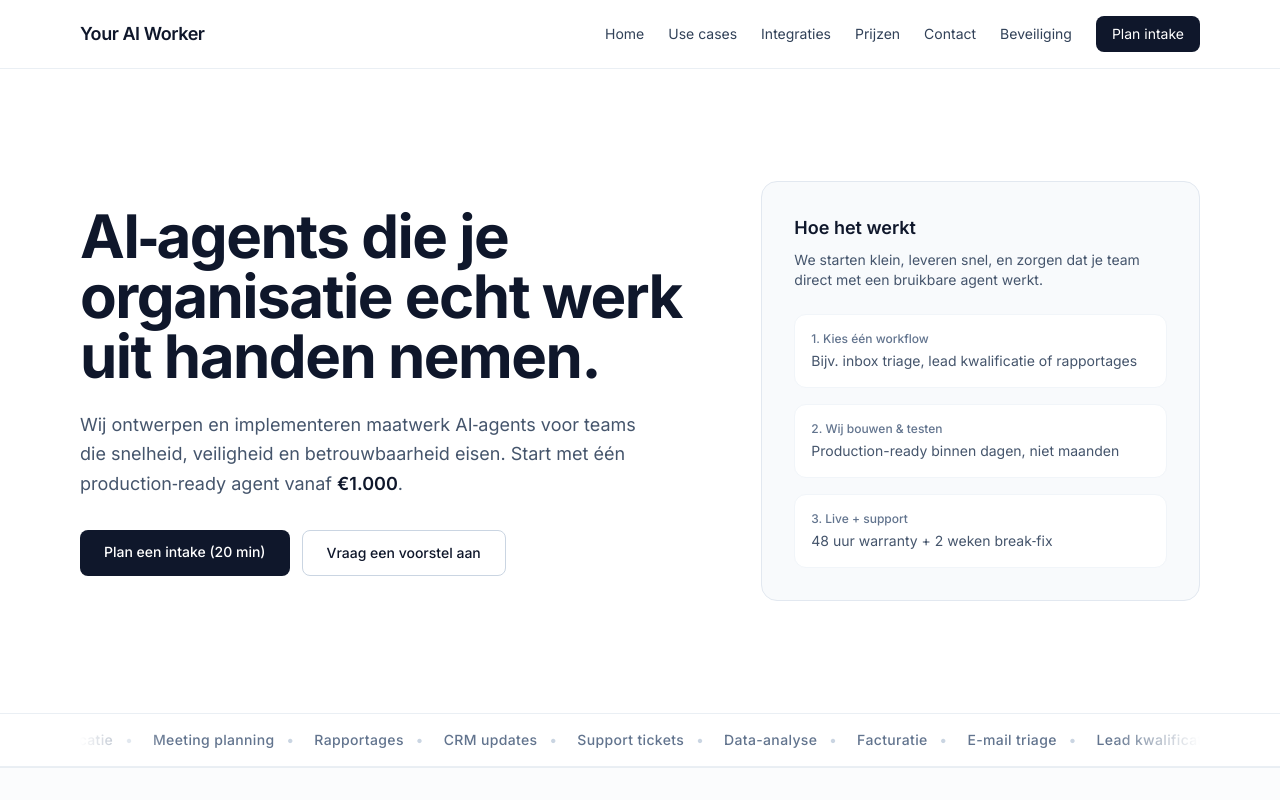
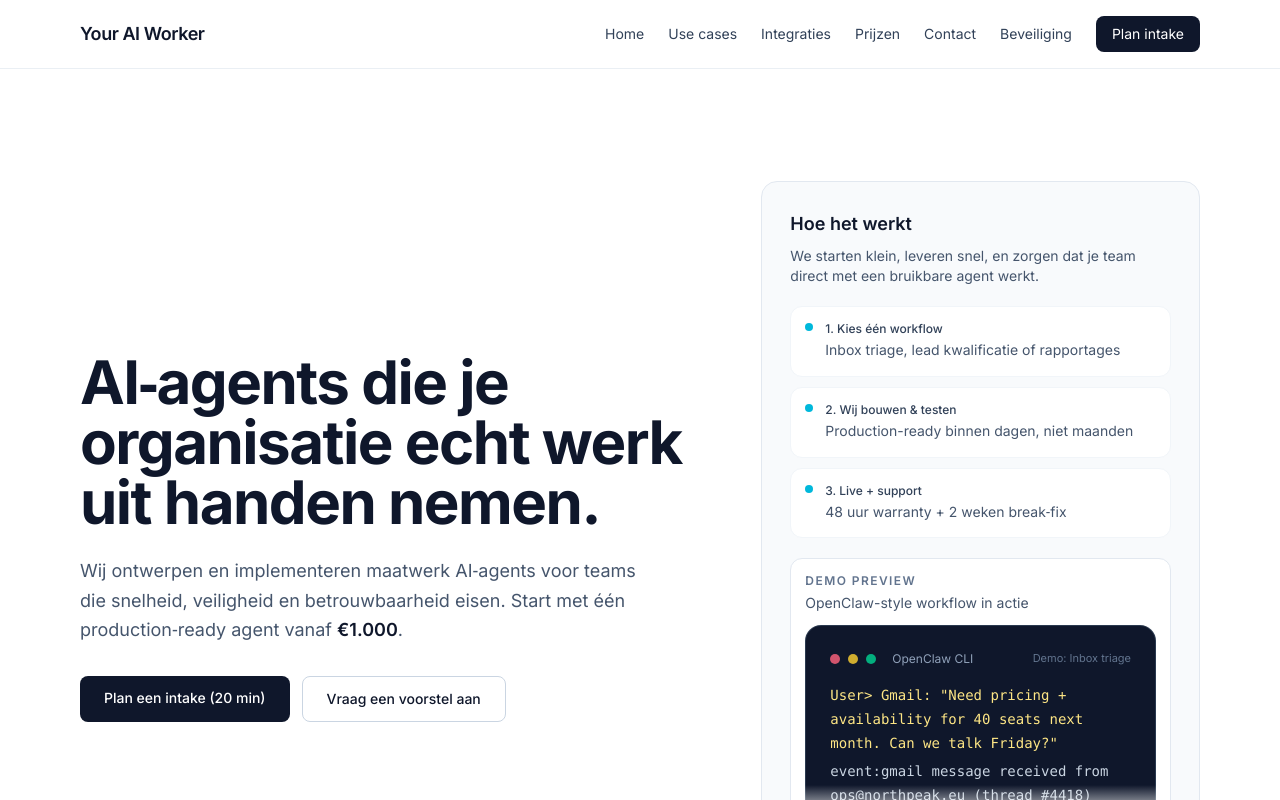
Before and after one commit to openclawbot69420-ux/youraiworker-site, a Next.js app: page / in a window 1280 px wide. Shown: the top 800 px of the page. Built offline with nearby package versions, Linux system fonts and the light colour scheme.

Commit message:
feat: refine hero right column (how it works + demo)

```diff
--- a/src/app/page.tsx
+++ b/src/app/page.tsx
@@ -96,30 +96,55 @@ const HomePage: React.FC = () => {
             </div>
           </div>
           <div className="lg:col-span-5">
-            <div className="rounded-2xl border border-slate-200 bg-slate-50 p-8">
+            <div className="rounded-2xl border border-slate-200 bg-slate-50 p-6 sm:p-7">
               <h2 className="text-lg font-semibold">Hoe het werkt</h2>
               <p className="mt-2 text-sm text-slate-600">
                 We starten klein, leveren snel, en zorgen dat je team direct met een bruikbare
                 agent werkt.
               </p>
-              <div className="mt-6 space-y-4">
-                <div className="rounded-xl bg-white p-4 border border-slate-100">
-                  <p className="text-xs font-medium text-slate-500">1. Kies één workflow</p>
-                  <p className="mt-1 text-sm text-slate-600">
-                    Bijv. inbox triage, lead kwalificatie of rapportages
-                  </p>
-                </div>
-                <div className="rounded-xl bg-white p-4 border border-slate-100">
-                  <p className="text-xs font-medium text-slate-500">2. Wij bouwen &amp; testen</p>
-                  <p className="mt-1 text-sm text-slate-600">
-                    Production-ready binnen dagen, niet maanden
-                  </p>
-                </div>
-                <div className="rounded-xl bg-white p-4 border border-slate-100">
-                  <p className="text-xs font-medium text-slate-500">3. Live + support</p>
-                  <p className="mt-1 text-sm text-slate-600">
-                    48 uur warranty + 2 weken break‑fix
-                  </p>
+              <div className="mt-5 space-y-2.5">
+                {[
+                  [
+                    "1. Kies één workflow",
+                    "Inbox triage, lead kwalificatie of rapportages",
+                  ],
+                  ["2. Wij bouwen & testen", "Production-ready binnen dagen, niet maanden"],
+                  ["3. Live + support", "48 uur warranty + 2 weken break‑fix"],
+                ].map(([title, desc]) => (
+                  <div
+                    key={title}
+                    className="flex gap-3 rounded-xl border border-slate-100 bg-white p-3.5"
+                  >
+                    <span
+                      aria-hidden="true"
+                      className="mt-0.5 h-2 w-2 shrink-0 rounded-full bg-cyan-500"
+                    />
+                    <div>
+                      <p className="text-xs font-medium text-slate-700">{title}</p>
+                      <p className="mt-0.5 text-xs leading-relaxed text-slate-600 sm:text-sm">
+                        {desc}
+                      </p>
+                    </div>
+                  </div>
+                ))}
+              </div>
+
+              <div className="mt-5 rounded-xl border border-slate-200 bg-white p-3.5">
+                <p className="text-xs font-semibold uppercase tracking-[0.12em] text-slate-500">
+                  Demo preview
+                </p>
+                <p className="mt-1 text-xs text-slate-600 sm:text-sm">
+                  OpenClaw-style workflow in actie
+                </p>
+
+                <div className="relative mt-3 overflow-hidden rounded-xl">
+                  <div className="h-52 overflow-hidden sm:h-56">
+                    <OpenClawTerminalDemo />
+                  </div>
+                  <div
+                    aria-hidden="true"
+                    className="pointer-events-none absolute inset-x-0 bottom-0 h-16 bg-gradient-to-t from-white via-white/90 to-transparent"
+                  />
                 </div>
               </div>
             </div>
@@ -469,20 +494,6 @@ const HomePage: React.FC = () => {
         </div>
       </section>
 
-      {/* Terminal Demo */}
-      <section className="mx-auto max-w-6xl px-4 py-16">
-        <div className="grid gap-8 lg:grid-cols-[0.9fr_1.1fr] lg:items-start">
-          <div>
-            <h2 className="text-2xl font-semibold tracking-tight sm:text-3xl">Zie het in actie</h2>
-            <p className="mt-4 max-w-xl text-sm leading-relaxed text-slate-600 sm:text-base">
-              Korte demo&apos;s van inbox triage, lead kwalificatie en support automation in een
-              OpenClaw-style workflow.
-            </p>
-          </div>
-          <OpenClawTerminalDemo />
-        </div>
-      </section>
-
       {/* CTA */}
       <section className="mx-auto max-w-6xl px-4 py-16">
         <div className="rounded-2xl bg-gradient-to-br from-slate-900 to-slate-800 px-8 py-14 text-white sm:px-12">
```
